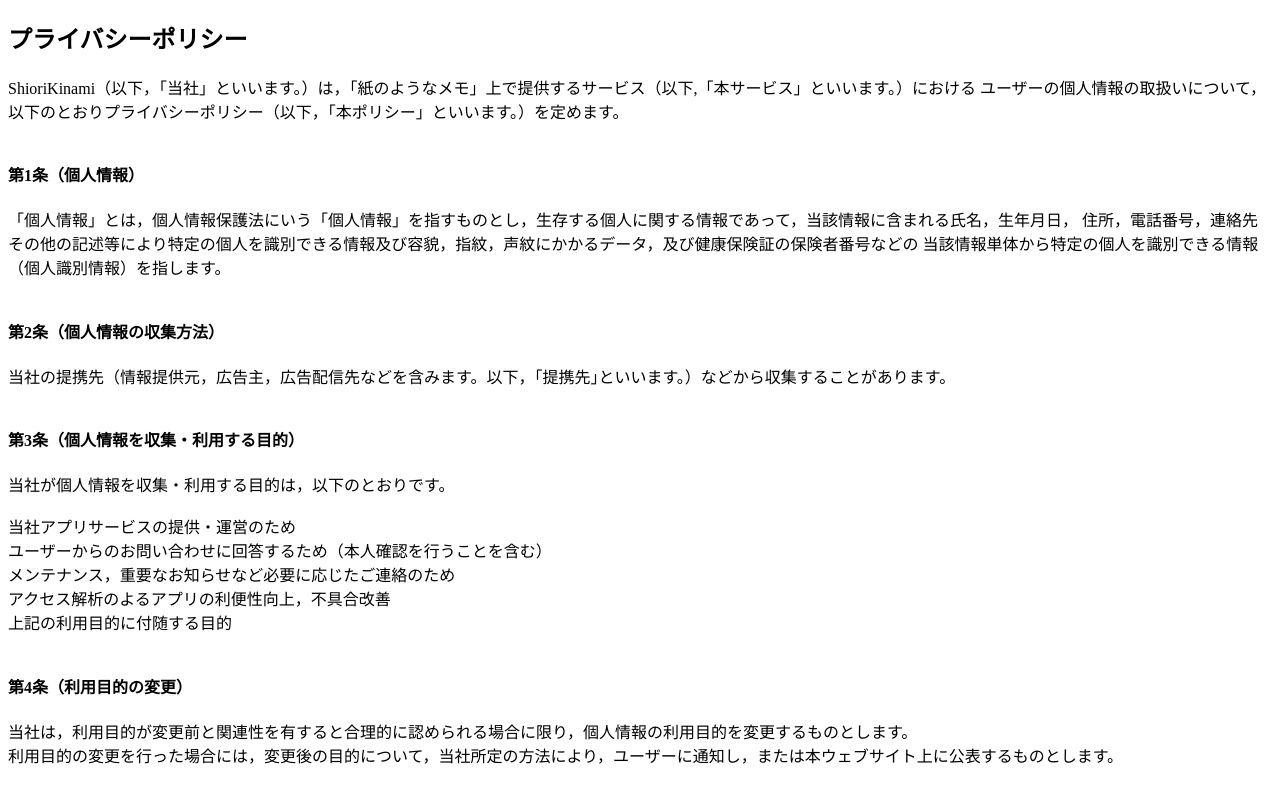
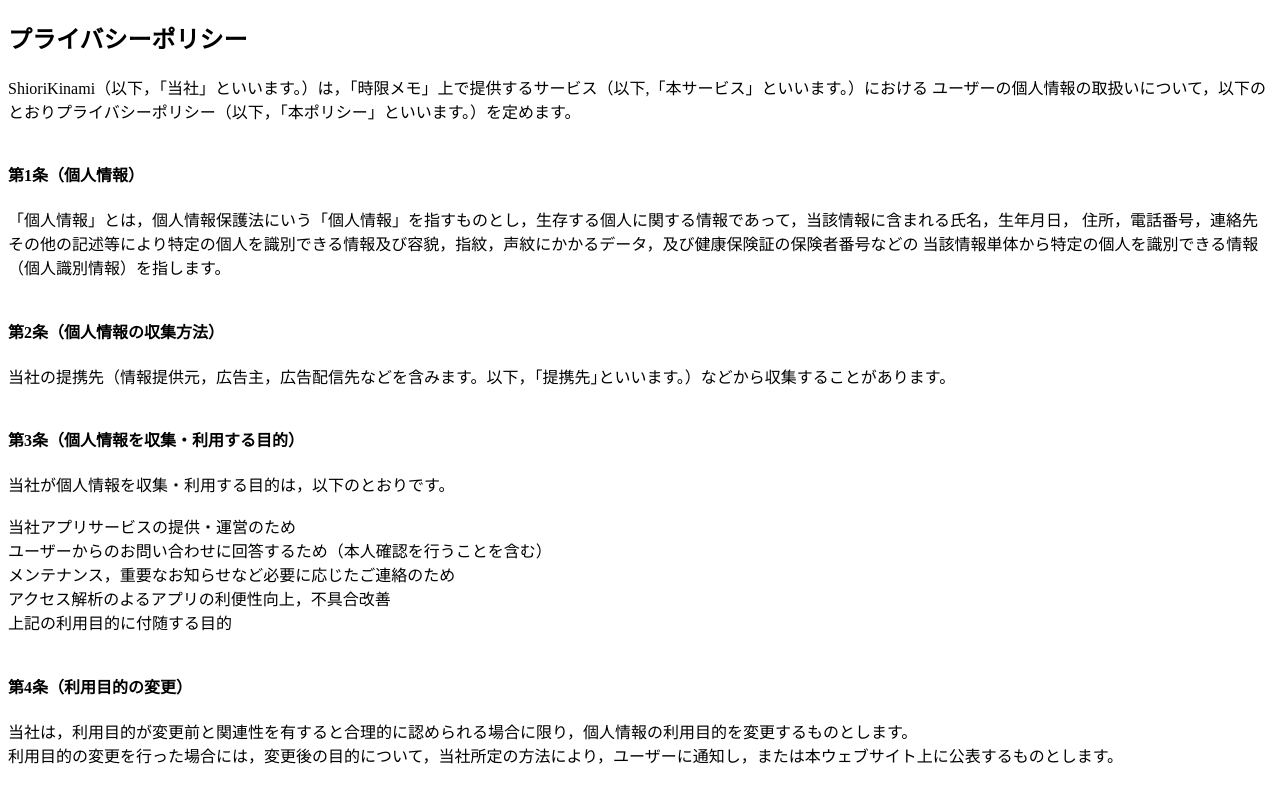
Before and after one commit to toppersdev/paper_memo, a plain HTML site: page index.html in a window 1280 px wide. Shown: the top 800 px of the page. Drawn offline with Linux system fonts and the light colour scheme.

Commit message:
Update index.html

```diff
--- a/index.html
+++ b/index.html
@@ -8,7 +8,7 @@
 
 <body>
 <h2>プライバシーポリシー</h2>
-ShioriKinami（以下，「当社」といいます。）は，「紙のようなメモ」上で提供するサービス（以下,「本サービス」といいます。）における
+ShioriKinami（以下，「当社」といいます。）は，「時限メモ」上で提供するサービス（以下,「本サービス」といいます。）における
 ユーザーの個人情報の取扱いについて，以下のとおりプライバシーポリシー（以下，「本ポリシー」といいます。）を定めます。<br>
 <br>
 <h4>第1条（個人情報）</h4>
```
